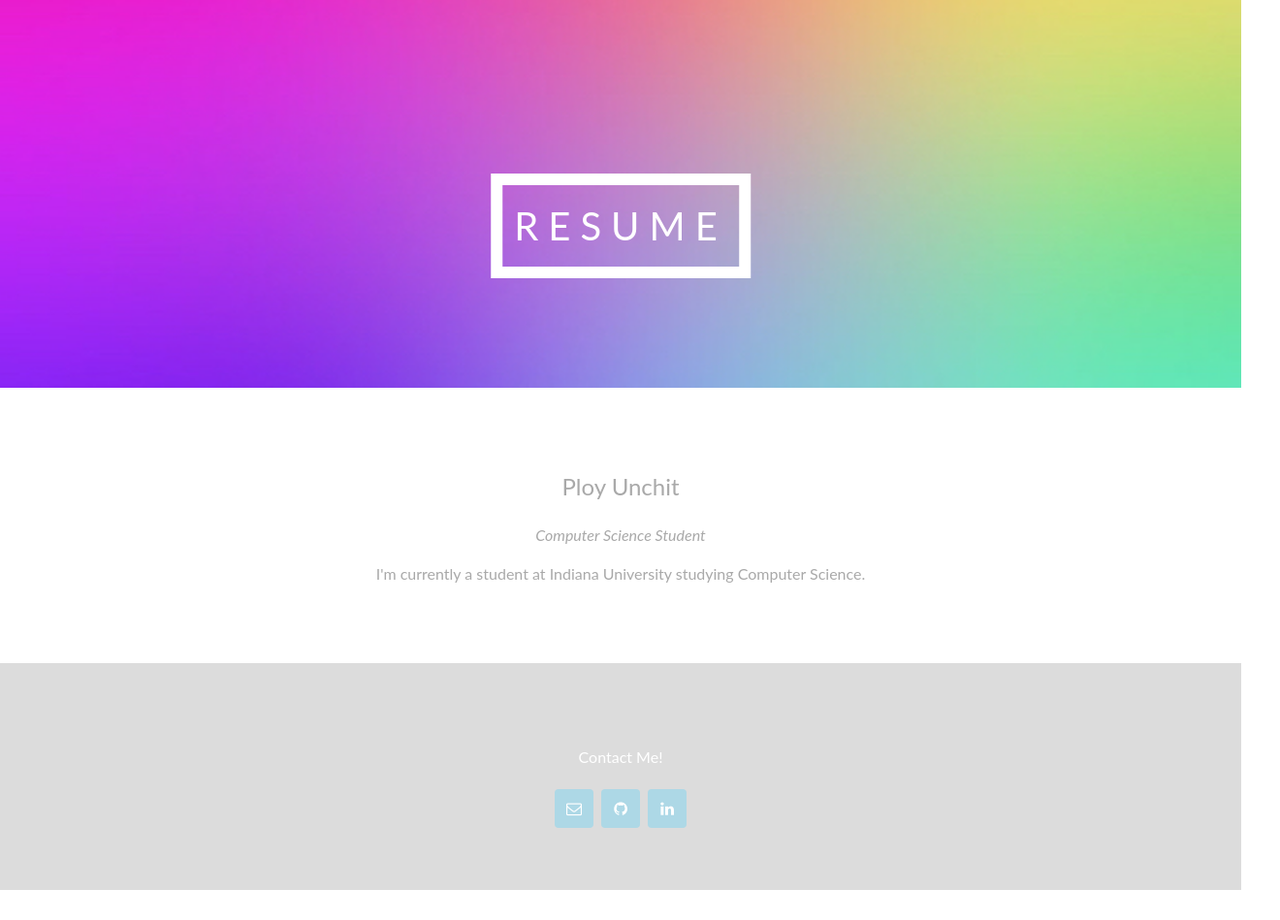
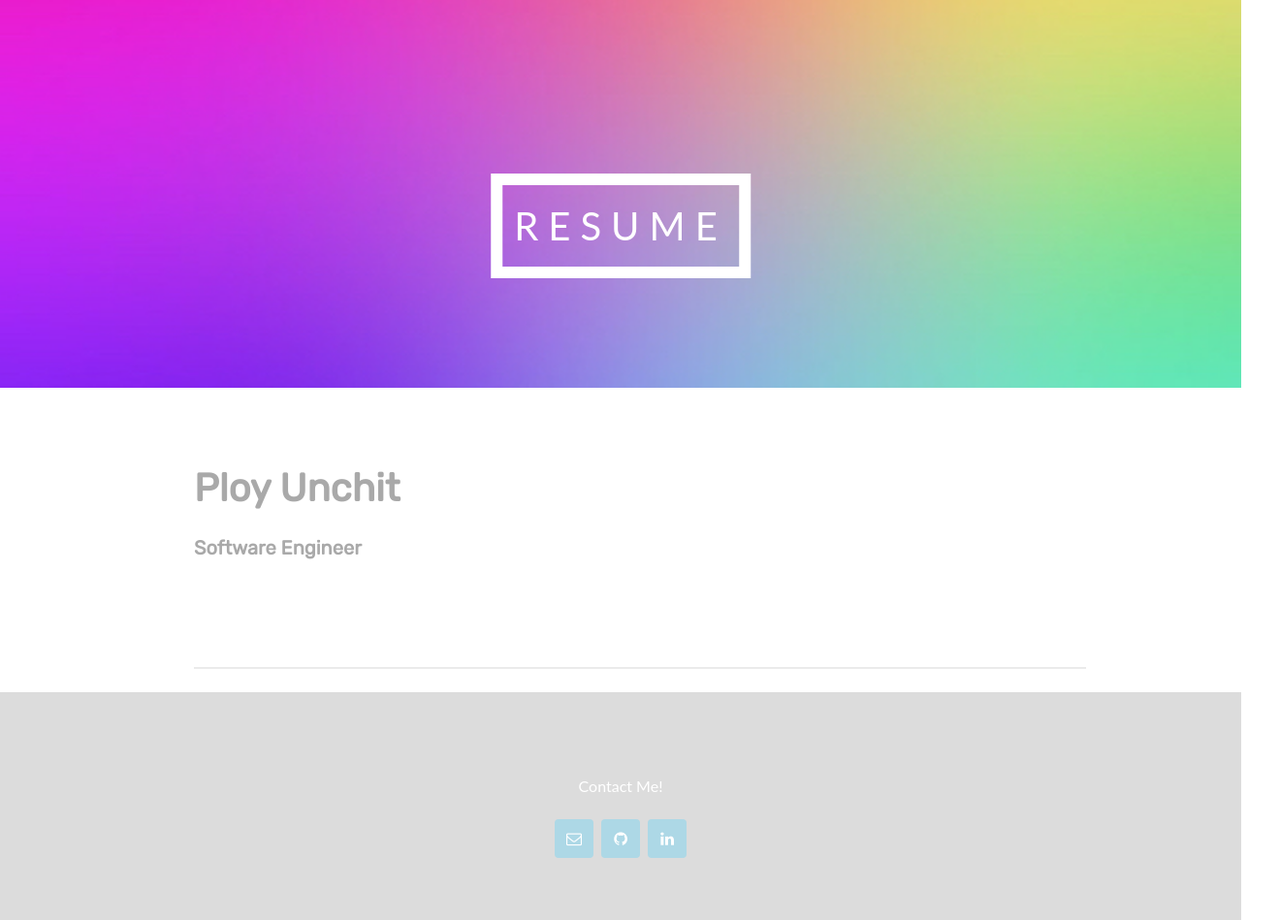
Before and after one commit to ployunchit/old-portfolio-2022, a plain HTML site: page resume.html in a window 1280 px wide. Shown: the whole page at 97% size, 1320 px wide, since content can reach past the window. Before the commit the page ends 918 px from the top, so only its background shows below. Drawn offline with Linux system fonts and the light colour scheme.

Commit message:
resume title

```diff
--- a/resume.html
+++ b/resume.html
@@ -6,27 +6,34 @@
     <meta http-equiv="X-UA-Compatible" content="ie=edge">
     <link rel="shortcut icon" href="favicon.ico">
     <link rel="stylesheet" href="style.css">
+    <link rel="stylesheet" href="https://fonts.googleapis.com/css?family=Rubik">
     <link rel="stylesheet" href="https://cdnjs.cloudflare.com/ajax/libs/font-awesome/4.7.0/css/font-awesome.min.css">
     <title>Ploy Unchit</title>
 </head>
 <body>
-    <!-- Parallax Resume Title -->
+    <!-- Parallax About Me Title -->
     <div class="sectionpic1">
         <h2 class="title">RESUME</h2>
     </div>
 
-    <!-- Resume Text Container -->
-    <div class="text-container" id="resume">
-        <h2 class="center">Ploy Unchit</h2>
-        <p class="center">
-            <em>Computer Science Student</em>
-        </p>
-        <p>I'm currently a student at Indiana University studying Computer Science.
-        </p>
+    <!-- Resume -->
+    <div class="resume-container">
+        <div class="title-resume-container1">
+            <div class="title-resume-container2">
+                <div class="title-resume-container-name">Ploy Unchit</div>
+                    <div class="title-resume-container-title">Software Engineer</div>
+            </div>
+        </div>
     </div>
 
-    <!-- Footer -->
-    <footer class="footer-container center">
+    <div class="resume-container" style="min-height: 92px;">
+        <div class="resume-contact-column">
+
+        </div>
+    </div>
+
+     <!-- Footer -->
+     <footer class="footer-container center">
         <h4 class="center">Contact Me!</h4>
         <div>
             <a href="mailto:ployunchit0@gmail.com" class="fa fa-envelope-o"></a>
--- a/style.css
+++ b/style.css
@@ -110,6 +110,68 @@ a, body, html {
 
 .center {
     text-align: center;
+}
+
+/* Resume Containers */
+
+.resume-container {
+    padding: 0px 20px;
+    display: flex;
+    flex-direction: column;
+    justify-content: center;
+    align-items: center;
+    max-width: 1460px;
+    width: 100%;
+}
+
+.title-resume-container1 {
+    min-height: 158px;
+    max-width: 1460px;
+    width: 100%;
+    padding-top: 48px;
+    padding-bottom: 16px;
+    display: flex;
+    flex-direction: column;
+    justify-content: center;
+    max-width: 920px;
+    width: 100%;
+    align-items: center;
+    min-height: 158px;
+}
+
+.title-resume-container2 {
+    display: flex;
+    flex-direction: column;
+    max-width: 920px;
+    width: 100%;
+    align-items: flex-start;
+    min-height: 94px;
+}
+
+.title-resume-container-name {
+    font-size: 40px;
+    letter-spacing: 0em;
+    font-family: Rubik, sans-serif;
+    font-weight: 700;
+    margin-bottom: 16px
+}
+
+.title-resume-container-title {
+    font-size: 20px;
+    line-height: 1.5;
+    letter-spacing: 0em;
+    font-family: Rubik, sans-serif;
+    font-weight: 600;
+}
+
+.resume-contact-column {
+    padding-bottom: 40px;
+    display: flex;
+    justify-content: space-between;
+    max-width: 920px;
+    width: 100%;
+    align-items: center;
+    box-shadow: rgba(0, 0, 0, 0.08) 0px 2px 0px;
 }
 
 /* GAME iFRAME */
```
